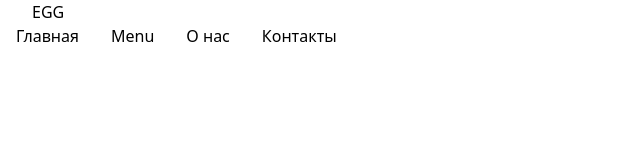
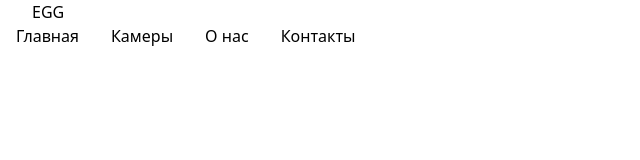
Before and after one commit to Oinari-Shinto/react-camera-app, a React (Create React App) app: page / in a window 1280 px wide. Shown: the top 160 px of the page, without its empty margins (0-640 px from the left). Built offline with nearby package versions, Linux system fonts and the light colour scheme.

Commit message:
update text menu bar

```diff
--- a/src/components/Navbar.js
+++ b/src/components/Navbar.js
@@ -14,7 +14,7 @@ const NavBar = () => {
             </div>
             <div className="pr-8 md:block hidden">
                 <Link className="p-4" to='/'>Главная</Link>
-                <Link className="p-4" to='/menu'>Menu</Link>
+                <Link className="p-4" to='/menu'>Камеры</Link>
                 <Link className="p-4" to='/about'>О нас</Link>
                 <Link className="p-4" to='/contact'>Контакты</Link>
             </div>
```
